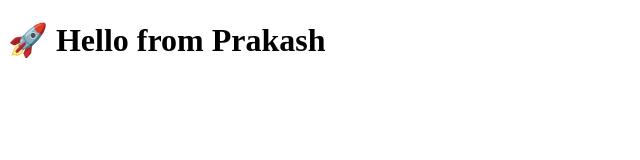
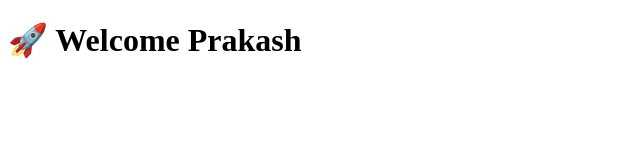
Before and after one commit to testdef/test-sitedef, a plain HTML site: page index.html in a window 1280 px wide. Shown: the whole page, without its empty margins (0-640 px from the left). Drawn offline with Linux system fonts and the light colour scheme.

Commit message:
Update index.html

```diff
--- a/index.html
+++ b/index.html
@@ -4,6 +4,6 @@
     <title>My GitHub Page</title>
   </head>
   <body>
-    <h1>🚀 Hello from Prakash</h1>
+    <h1>🚀 Welcome Prakash</h1>
   </body>
 </html>
```
